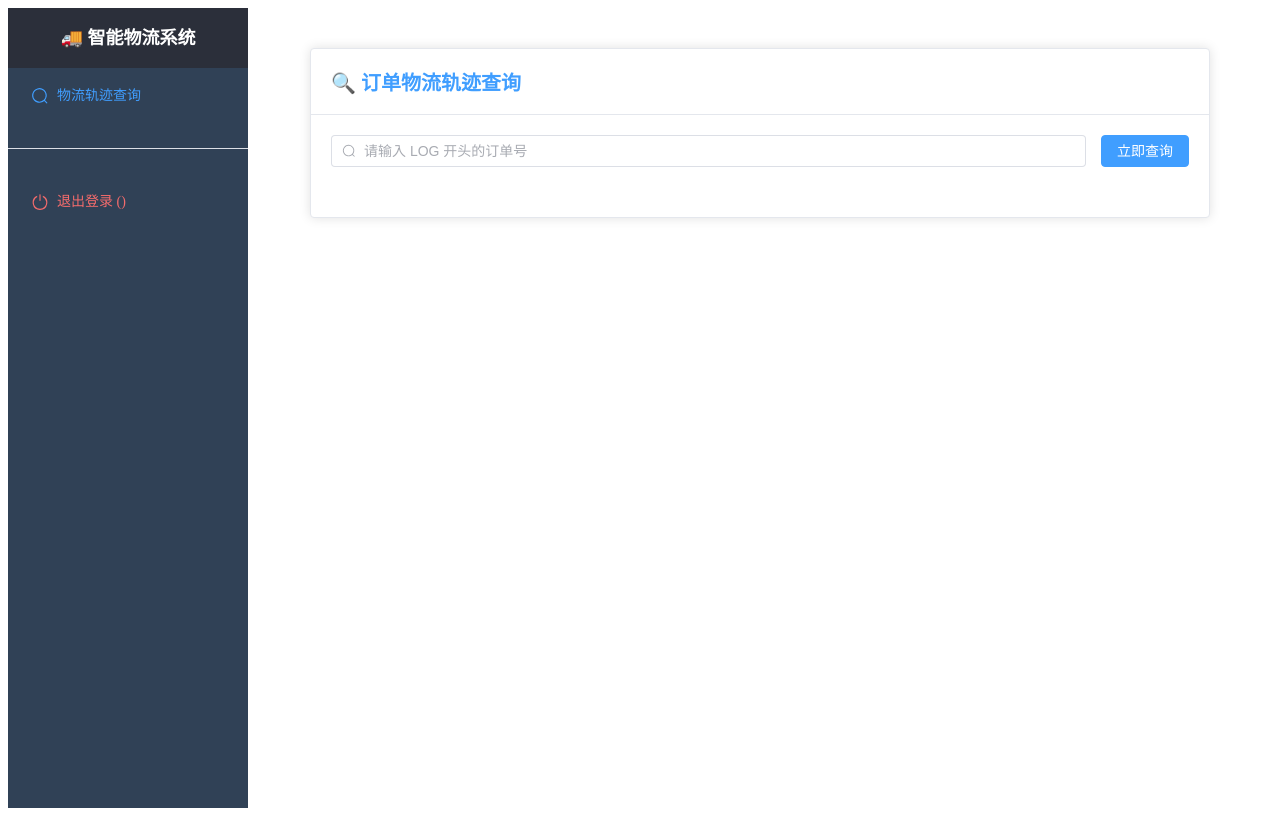
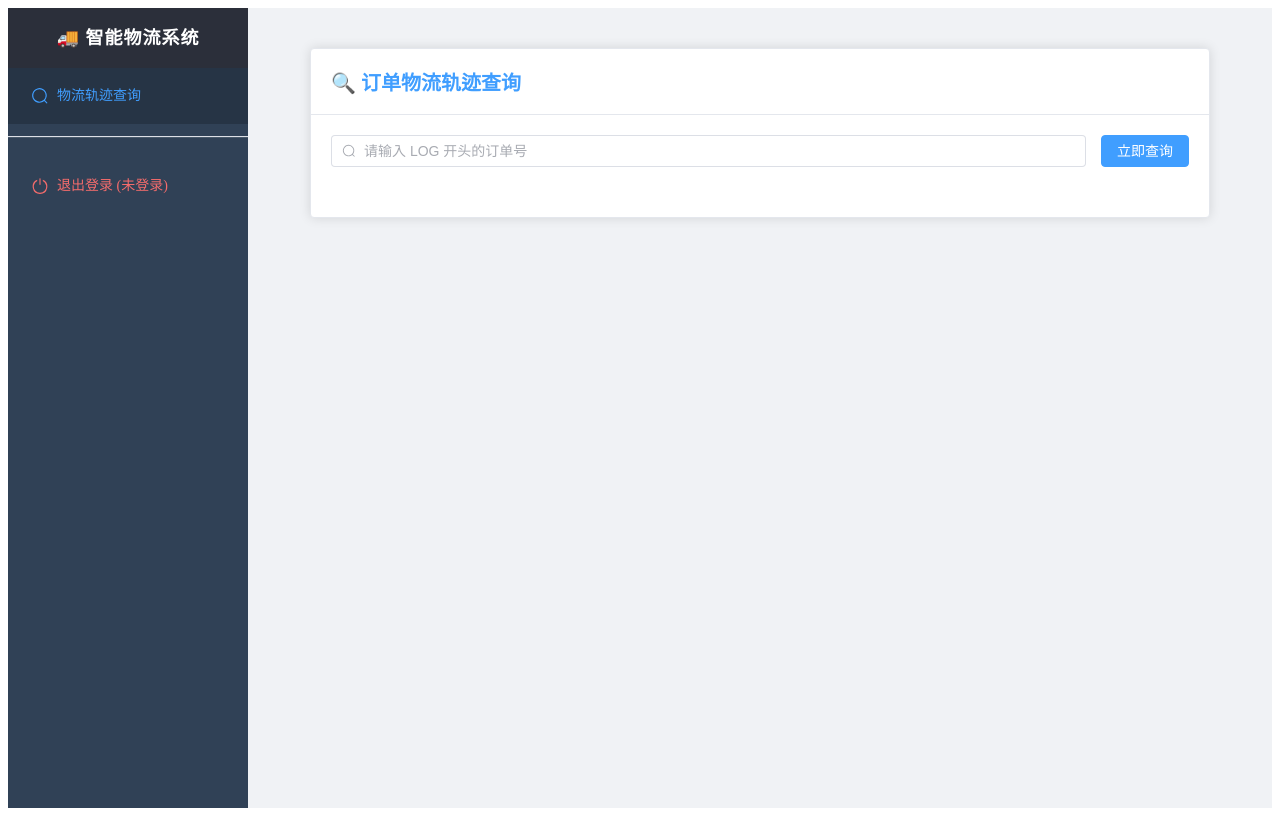
Before and after one commit to hun5w/logistics-management-system, a Vue app in the folder logistics-web/: page /search in a window 1280 px wide. Built offline with nearby package versions, Linux system fonts and the light colour scheme; sample sign-in values are in the browser's storage.

Commit message:
feat: 实现基于USER角色的权限菜单展示与路由守卫分流

```diff
--- a/logistics-web/src/App.vue
+++ b/logistics-web/src/App.vue
@@ -11,22 +11,22 @@
           router
           :default-active="route.path"
           class="side-menu"
+          :unique-opened="true"
       >
         <el-menu-item index="/search">
           <el-icon><Search /></el-icon>
           <span>物流轨迹查询</span>
         </el-menu-item>
 
-        <template v-if="userRole === 'ADMIN'">
-          <el-menu-item index="/create">
+        <el-menu-item v-if="['ADMIN', 'USER'].includes(userRole)" index="/create">
           <el-icon><Plus /></el-icon>
           <span>快速下单</span>
         </el-menu-item>
-          <el-menu-item index="/list">
+
+        <el-menu-item v-if="userRole === 'ADMIN'" index="/list">
           <el-icon><Memo /></el-icon>
           <span>订单管理总览</span>
         </el-menu-item>
-        </template>
 
         <el-menu-item v-if="['ADMIN', 'WAREHOUSE'].includes(userRole)" index="/warehouse">
           <el-icon><Box /></el-icon>
@@ -42,14 +42,16 @@
 
         <el-menu-item @click="handleLogout" class="logout-btn">
           <el-icon><SwitchButton /></el-icon>
-          <span>退出登录 ({{ nickname }})</span>
+          <span>退出登录 ({{ nickname || '未登录' }})</span>
         </el-menu-item>
       </el-menu>
     </el-aside>
 
-    <el-main>
+    <el-container>
+      <el-main class="content-main">
         <router-view />
       </el-main>
+    </el-container>
   </el-container>
 </template>
 
@@ -57,50 +59,138 @@
 import { ref, watch, onMounted } from 'vue'
 import { useRoute, useRouter } from 'vue-router'
 import { Search, Plus, Memo, Box, Bicycle, SwitchButton } from '@element-plus/icons-vue'
-import { ElMessageBox } from 'element-plus'
+import { ElMessageBox, ElMessage } from 'element-plus'
 
 const route = useRoute()
 const router = useRouter()
 const userRole = ref('')
 const nickname = ref('')
 
-// 定义一个更新权限的方法
+/**
+ * 更新用户信息逻辑
+ * 从 localStorage 获取登录时存入的 userInfo
+ */
 const updateUserInfo = () => {
   const info = localStorage.getItem('userInfo')
   if (info) {
+    try {
       const user = JSON.parse(info)
       userRole.value = user.role
       nickname.value = user.nickname
+    } catch (e) {
+      console.error("用户信息解析失败", e)
+      clearAuth()
+    }
   } else {
-    userRole.value = ''
-    nickname.value = ''
+    clearAuth()
   }
 }
 
-// 🚩 核心逻辑：监听路由变化。每次页面跳转都重新检查一次权限
-watch(() => route.path, () => {
+const clearAuth = () => {
+  userRole.value = ''
+  nickname.value = ''
+  localStorage.removeItem('userInfo')
+}
+
+/**
+ * 🚩 核心：监听路由变化
+ * 1. 每次跳转重新拉取权限状态
+ * 2. 增加基础的登录拦截（防绕过）
+ */
+watch(
+    () => route.path,
+    (newPath) => {
       updateUserInfo()
-})
 
-// 初始化执行一次
+      // 如果不是去登录页，且没有角色信息，强制回弹
+      if (newPath !== '/login' && !userRole.value) {
+        ElMessage.warning('请先登录系统')
+        router.push('/login')
+      }
+    },
+    { immediate: true }
+)
+
 onMounted(() => {
   updateUserInfo()
 })
 
+/**
+ * 退出登录逻辑
+ */
 const handleLogout = () => {
-  ElMessageBox.confirm('确认退出系统吗？', '提示').then(() => {
-    localStorage.removeItem('userInfo')
+  ElMessageBox.confirm('确认退出智能物流管理系统吗？', '提示', {
+    confirmButtonText: '确定',
+    cancelButtonText: '取消',
+    type: 'warning'
+  }).then(() => {
+    clearAuth()
     router.push('/login')
-  })
+    ElMessage.success('已安全退出')
+  }).catch(() => {})
 }
 </script>
 
 <style scoped>
-.main-layout { height: 100vh; }
-.el-aside { background-color: #304156; color: white; }
-.side-menu { border-right: none; background-color: #304156; }
-/* Element Plus 菜单深色模式适配 */
-:deep(.el-menu) { border-right: none; --el-menu-bg-color: #304156; --el-menu-text-color: #bfcbd9; --el-menu-active-color: #409eff; }
-.logo-area { height: 60px; line-height: 60px; text-align: center; font-weight: bold; font-size: 18px; color: #fff; background: #2b2f3a; }
-.logout-btn { color: #f56c6c !important; }
+.main-layout {
+  height: 100vh;
+}
+
+.el-aside {
+  background-color: #304156;
+  color: white;
+  transition: width 0.3s;
+  overflow-x: hidden;
+}
+
+.side-menu {
+  border-right: none;
+  background-color: #304156;
+}
+
+/* 侧边栏 Logo 区域 */
+.logo-area {
+  height: 60px;
+  line-height: 60px;
+  text-align: center;
+  font-weight: bold;
+  font-size: 18px;
+  color: #fff;
+  background: #2b2f3a;
+  letter-spacing: 1px;
+}
+
+/* 主内容区域背景 */
+.content-main {
+  background-color: #f0f2f5;
+  padding: 20px;
+}
+
+/* Element Plus 菜单深色模式覆盖 */
+:deep(.el-menu) {
+  --el-menu-bg-color: #304156;
+  --el-menu-text-color: #bfcbd9;
+  --el-menu-active-color: #409eff;
+  --el-menu-hover-bg-color: #263445;
+}
+
+:deep(.el-menu-item.is-active) {
+  background-color: #263445 !important;
+}
+
+.logout-btn {
+  color: #f56c6c !important;
+  margin-top: 20px;
+}
+
+.login-wrapper {
+  width: 100%;
+  height: 100vh;
+}
+
+/* 隐藏分割线边距 */
+.el-divider--horizontal {
+  margin: 12px 0;
+  background-color: #4a5a6a;
+}
 </style>
--- a/logistics-web/src/router/index.js
+++ b/logistics-web/src/router/index.js
@@ -9,39 +9,40 @@ import WarehouseWorktop from "../views/WarehouseWorktop.vue";
 import CourierWorktop from "../views/CourierWorktop.vue";
 
 const routes = [
-    {
-        path: '/login',
-        name: 'Login',
-        component: Login
-    },
+    { path: '/login', name: 'Login', component: Login },
     {
         path: '/',
-        redirect: '/search', // 登录后默认去查询页，比较通用
+        redirect: '/search',
         children: [
+            {
+                path: 'search',
+                name: 'OrderSearch',
+                component: OrderSearch
+                // 公共页面，不设限
+            },
             {
                 path: 'create',
                 name: 'OrderCreate',
-                component: OrderCreate
+                component: OrderCreate,
+                meta: { roles: ['ADMIN', 'USER'] } // 🚩 允许普通用户下单
             },
             {
                 path: 'list',
                 name: 'OrderList',
-                component: OrderList
-            },
-            {
-                path: 'search',
-                name: 'OrderSearch',
-                component: OrderSearch
+                component: OrderList,
+                meta: { roles: ['ADMIN'] } // 仅限管理员看总表
             },
             {
                 path: 'warehouse',
                 name: 'Warehouse',
-                component: WarehouseWorktop
+                component: WarehouseWorktop,
+                meta: { roles: ['ADMIN', 'WAREHOUSE'] }
             },
             {
                 path: 'courier',
                 name: 'Courier',
-                component: CourierWorktop
+                component: CourierWorktop,
+                meta: { roles: ['ADMIN', 'COURIER'] }
             },
         ]
     }
@@ -53,22 +54,35 @@ const router = createRouter({
 })
 
 /**
- * 🚩 路由守卫：论文中的“访问控制逻辑”实现
+ * 🚩 增强版路由守卫：登录拦截 + 角色鉴权
  */
 router.beforeEach((to, from, next) => {
-    // 从本地存储获取用户信息
-    const userInfo = localStorage.getItem('userInfo');
+    const userInfoStr = localStorage.getItem('userInfo');
 
+    // 1. 如果去登录页，直接放行
     if (to.path === '/login') {
-        // 如果要去登录页，直接放行
-        next();
-    } else if (!userInfo) {
-        // 如果没有登录信息，强制跳转到登录页
-        next('/login');
-    } else {
-        // 已登录，允许访问
-        next();
+        return next();
     }
+
+    // 2. 未登录拦截
+    if (!userInfoStr) {
+        return next('/login');
+    }
+
+    // 解析用户信息
+    const user = JSON.parse(userInfoStr);
+    const userRole = user.role;
+
+    // 3. 角色鉴权逻辑
+    // 如果目标路由定义了 roles 要求，且当前用户角色不在其中
+    if (to.meta.roles && !to.meta.roles.includes(userRole)) {
+        console.warn(`用户 ${user.username} 尝试越权访问 ${to.path}`);
+        // 可以在这里加一个 ElMessage.error('权限不足')
+        return next('/search'); // 越权时重定向到公共查询页
+    }
+
+    // 4. 校验通过，放行
+    next();
 })
 
 export default router
```
Also changed, not shown: logistics-web/src/views/Login.vue (+89 -19 lines). Lines whose indentation alone changed are shown as unchanged.
